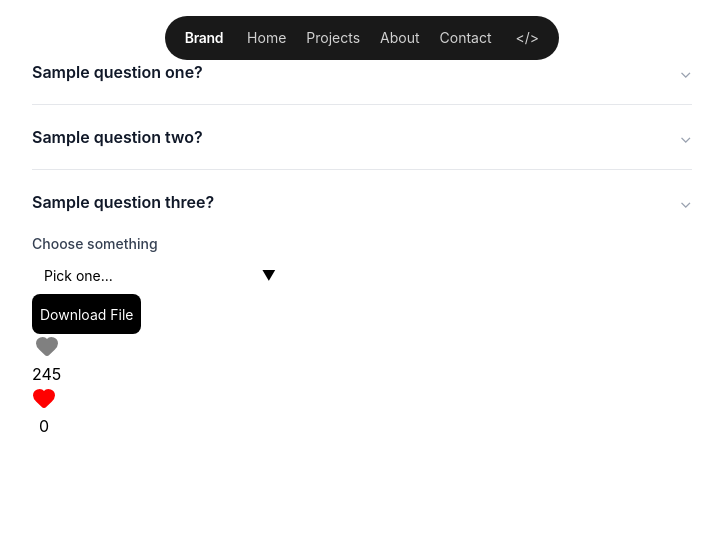
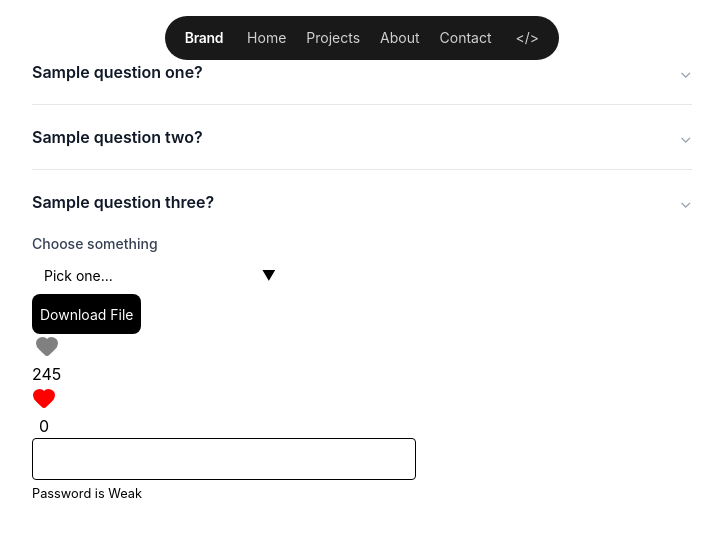
Before and after one commit to omkarwarik02/stark, a React (Vite) app: page / in a window 1280 px wide. Shown: the top 536 px of the page, without its empty margins (278-1000 px from the left). Built offline with nearby package versions, Linux system fonts and the light colour scheme.

Commit message:
added password strength check component

```diff
--- a/src/App.tsx
+++ b/src/App.tsx
@@ -3,6 +3,8 @@ import DynamicIslandNavbar from './DynamicIslandNavbar/DynamicIslandNavbar'
 import FileDownloadButton from './FileDownloadButton/FileDownloadButton'
 import { FAQAccordion } from './index'
 import LikeButton from './LikeButton/LikeButton'
+import PasswordStrengthCheck from './PasswordStrengthCheck/PasswordStrengthCheck'
+
 
 function App() {
   return (
@@ -24,6 +26,7 @@ function App() {
       />
        <LikeButton initialCount={245} initialIsLiked={false} />
        <LikeButton initialCount={0} initialIsLiked={true} />
+       <PasswordStrengthCheck/>
     </div>
   )
 }
--- /dev/null
+++ b/src/PasswordStrengthCheck/PasswordStrengthCheck.tsx
@@ -0,0 +1,42 @@
+import { useState } from "react";
+
+
+export default function PasswordStrengthCheck(){
+
+    const [password,setPassword] = useState("");
+
+    const hasMinlength = password.length >= 8;
+    const hasUppercase = /[A-Z]/.test(password);
+    const hasNumber = /[0-9]/.test(password);
+    const hasSymbol = /[!@#$%^&*]/.test(password);
+
+    const score = Number (hasMinlength) + Number(hasUppercase) + Number(hasNumber) + Number(hasSymbol) ;
+
+    let strength;
+    if(score < 2){
+        strength = "Weak";
+    } else if(score <= 3){
+        strength = "Medium";
+    }else{
+        strength = "Strong";
+    }
+
+    return (
+        <div className="w-full max-w-sm ">
+        <input
+        type="password"
+        value={password}
+        onChange={(e)=>setPassword(e.target.value)}
+        className="w-full border border-black px-3 py-2 rounded"
+        />
+        <small>Password is {strength}</small>
+        </div>
+    )
+
+
+
+
+
+
+
+}
```
